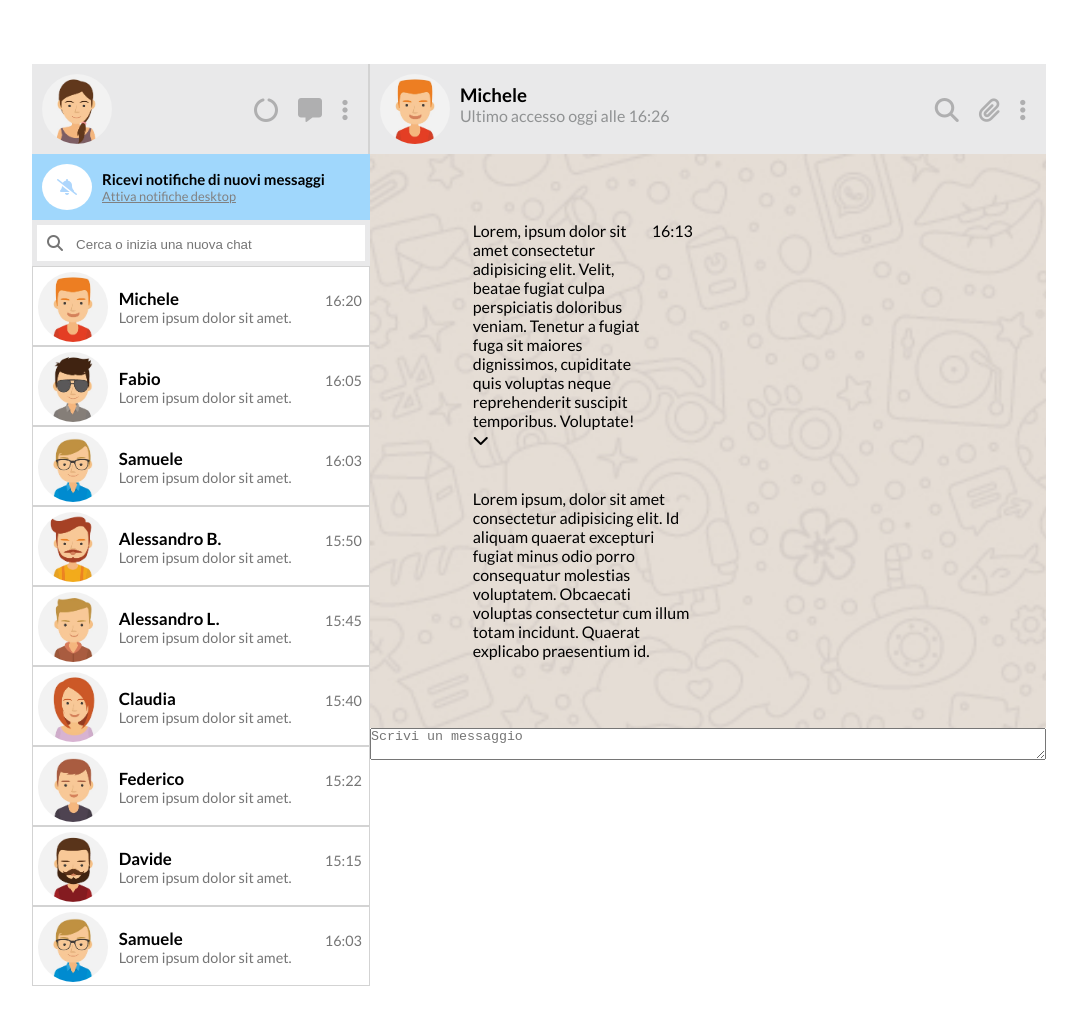
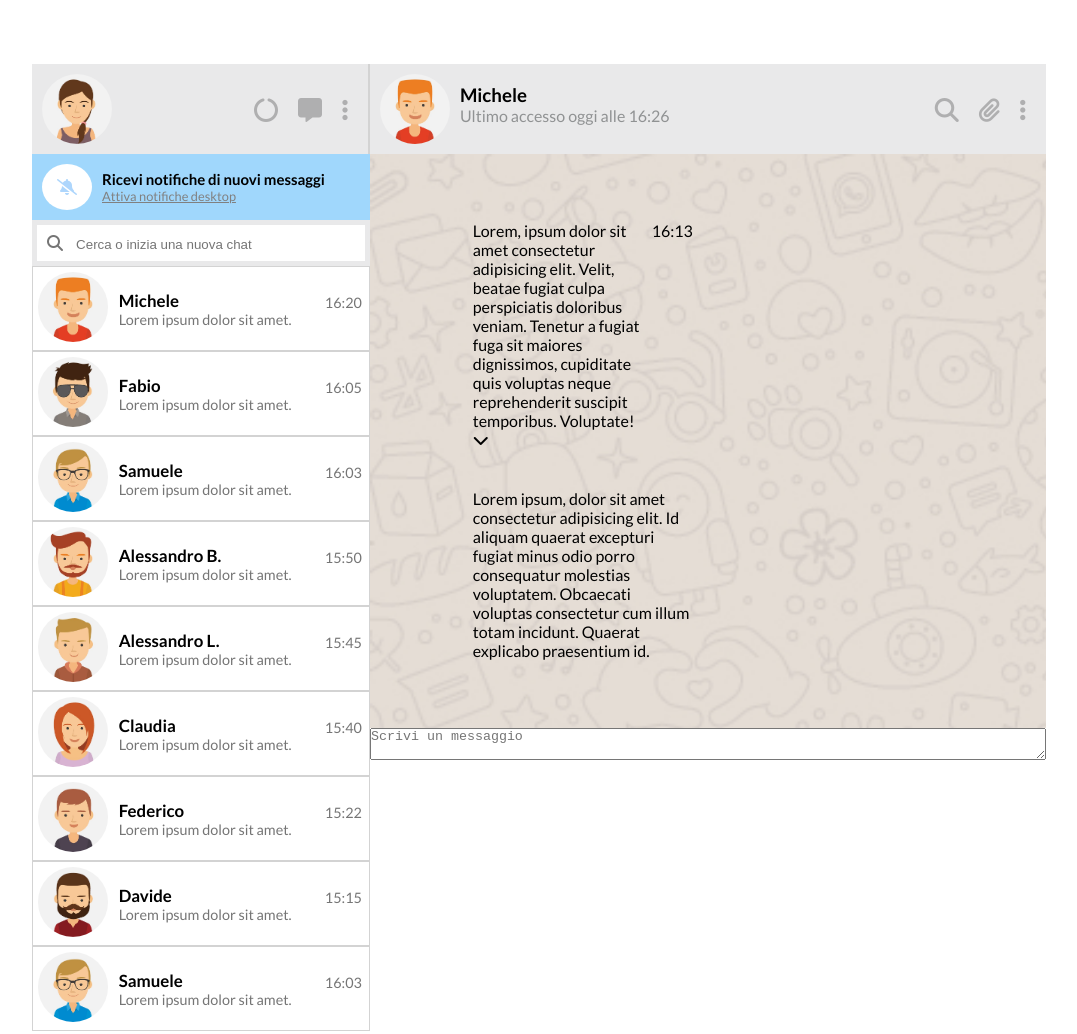
Before and after one commit to juri931/html-css-boolzapp, a plain HTML site: page index.html in a window 1280 px wide. Shown: the whole page, without its empty margins (96-1173 px from the left). Drawn offline with Linux system fonts and the light colour scheme.

Commit message:
[fix] some cleaning

```diff
--- a/css/style.css
+++ b/css/style.css
@@ -143,8 +143,6 @@ img{
   list-style: none;
   font-size: .9rem;
   padding: 5px;
-  width: 100%;
-  height: 80px;
   border: 1px solid lightgray;
 }
 
@@ -154,7 +152,6 @@ img{
   align-items: center;
   justify-content: space-between;
   color: black;
-  width: 100%;
 }
 
 .chat-list a span{
@@ -166,8 +163,7 @@ img{
 }
 
 .chat-img{
-  display: flex;
-  width: 70px;
+  /* width: 70px; */
 }
 
 .chat-name{
```
